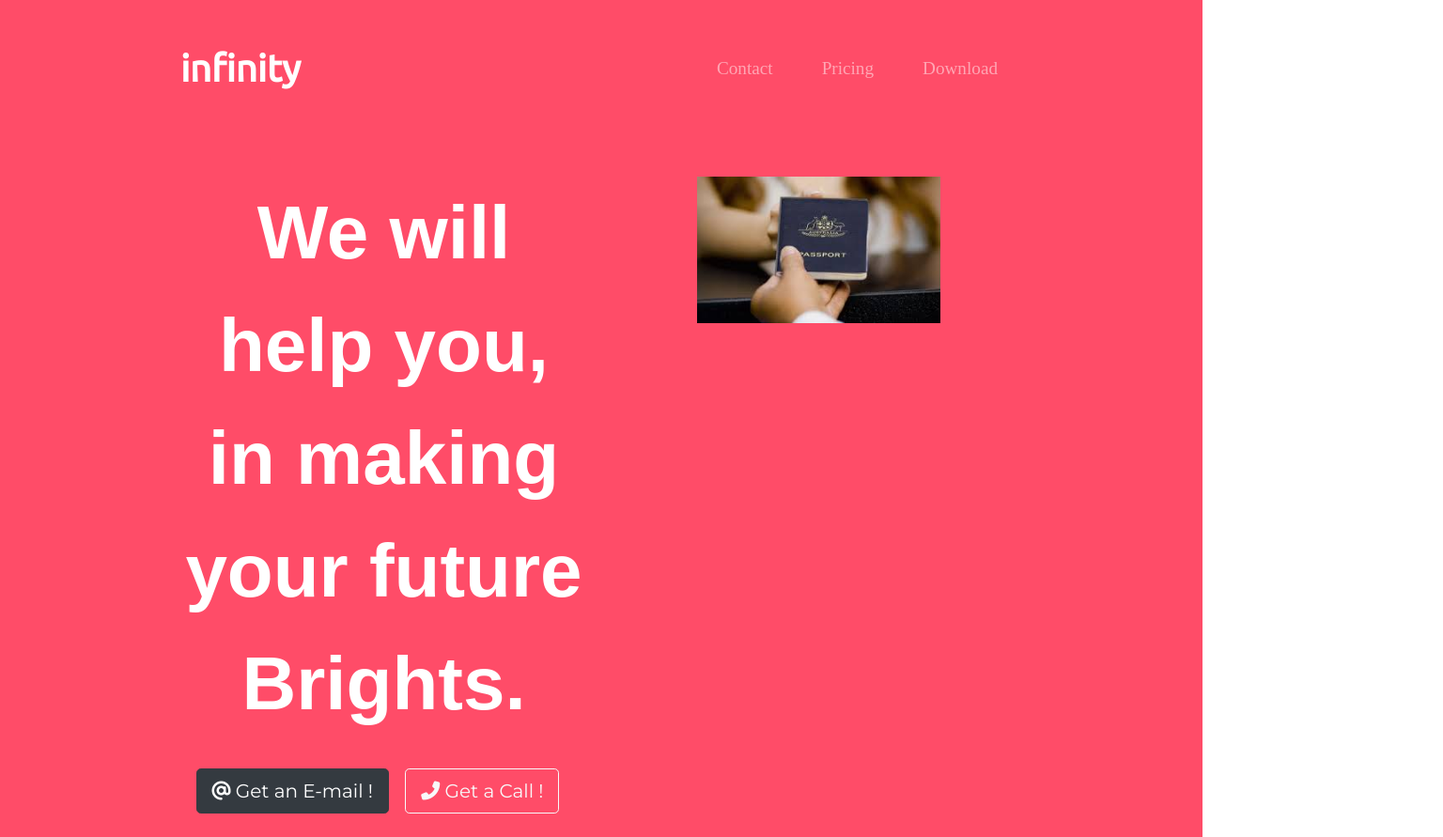
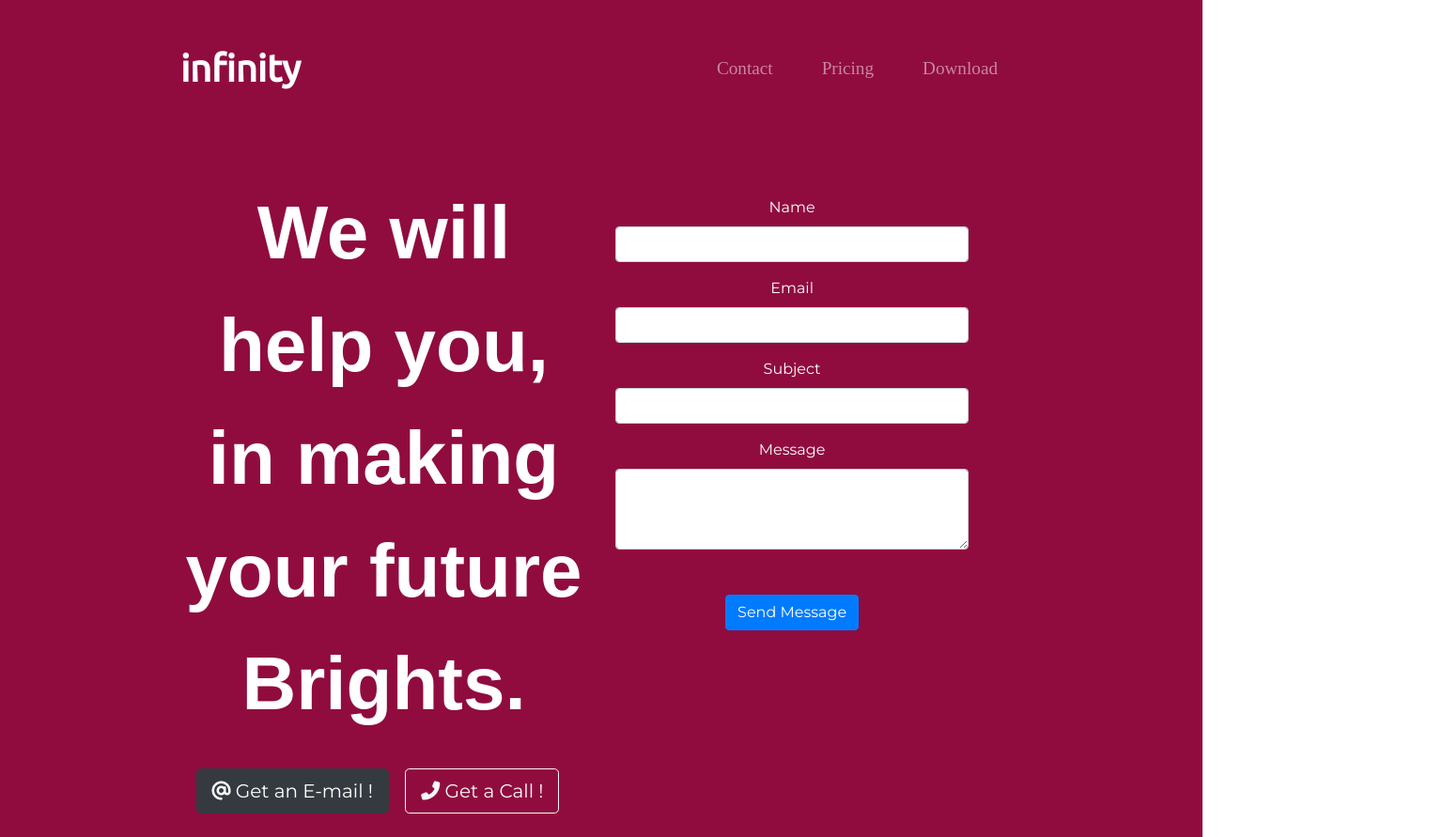
Before and after one commit to Rahul-saroha007/test, a plain HTML site: page index.html in a window 1280 px wide. Shown: the top 891 px of the page at 94% size, 1536 px wide, since content can reach past the window. Drawn offline with nearby package versions, Linux system fonts and the light colour scheme.

Commit message:
Add files via upload

```diff
--- a/css/styles.css
+++ b/css/styles.css
@@ -5,7 +5,7 @@ body {
 
 
 #title {
-  background-color: #ff4c68;
+  background-color: #900c3f;
   color: #fff;
 }
 
@@ -61,6 +61,22 @@ p {
   position: absolute;
   right: 20%;
 }
+
+/* contact form */
+.shake{
+  margin-right:10%;
+  margin-top: 5%;
+}
+
+.title-contact-form{
+  width: 70%;
+  position: absolute;
+  /* margin-right:1%;
+  margin-top: 10%;  */
+
+}
+
+/* contact form end*/
 
 /* features */
 #features {
--- a/index.html
+++ b/index.html
@@ -59,11 +59,52 @@
           <button type="button" class="btn btn-dark btn-lg download-button"><i class="fas fa-at"></i> Get an E-mail !</button>
           <button type="button" class="btn btn-outline-light btn-lg download-button"><i class="fas fa-phone-alt"></i> Get a Call !</button>
         </div>
-        <div class="col-lg-6">
+        <!-- <div class="col-lg-6">
           <img class="title-image" src="images/passport.jpg" alt="iphone-mockup">
+        </div> -->
+
+      <!--CONTACT FORM-->
+      <!-- contact form -->
+      <section class="contact-form-1">
+      <div class="title-contact-form">
+        <div class="col-md-6 wow animated fadeInRight" data-wow-delay=".2s">
+          <form class="shake" role="form" method="post" id="contactForm" name="contact-form" data-toggle="validator">
+            <!-- Name -->
+            <div class="form-group ">
+              <label class="control-label" for="name">Name</label>
+              <input class="form-control" id="name" type="text" name="name" required data-error="Please enter your name">
+              <div class="help-block with-errors"></div>
+            </div>
+            <!-- email -->
+            <div class="form-group ">
+              <label class="control-label" for="email">Email</label>
+              <input class="form-control" id="email" type="email" name="email" required data-error="Please enter your Email">
+              <div class="help-block with-errors"></div>
+            </div>
+            <!-- Subject -->
+            <div class="form-group ">
+              <label class="control-label">Subject</label>
+              <input class="form-control" id="msg_subject" type="text" name="subject" required data-error="Please enter your message subject">
+              <div class="help-block with-errors"></div>
+            </div
+            <!-- Message -->
+            <div class="form-group ">
+              <label for="message" class="control-label">Message</label>
+              <textarea class="form-control" rows="3" id="message" name="message" required data-error="Write your message"></textarea>
+              <div class="help-block with-errors"></div>
+            </div>
+            <!-- Form Submit -->
+            <div class="form-submit mt-5">
+              <button class="btn btn-primary" type="submit" id="form-submit"><i class="material-icons mdi mdi-message-outline"></i> Send Message</button>
+              <div id="msgSubmit" class="h3 text-center hidden"></div>
+              <div class="clearfix"></div>
+            </div>
+          </form>
         </div>
       </div>
-
+      <!--FORM END-->
+    </div>
+   </section>
   </section>
 
   </div>
@@ -133,9 +174,9 @@
   <!-- Pricing -->
   <section class="pricing-roww" id="pricing">
     <div class="pricing-text">
-    <h2>A Plan for Every one Needs</h2>
-    <p>Simple and affordable price plans for you.</p>
-  </div>
+      <h2>A Plan for Every one Needs</h2>
+      <p>Simple and affordable price plans for you.</p>
+    </div>
     </div>
     <div class="row">
       <div class="pricing-column col-lg-4 col-md-6">
@@ -195,7 +236,7 @@
 
   <section id="cta">
     <h1>IELTS</h1>
-    <h3 class="cta-text">Get a free class to seehow we will help you to 8+ bands in your exam.</h3>
+    <h3 class="cta-text">Get a free class to seehow we will help you to 7+ bands in your exam.</h3>
     <button type="button" class="btn btn-dark btn-lg download-button"><i class="fas fa-at"></i> Get an E-mail !</button>
     <button type="button" class="btn btn-outline-light btn-lg download-button"><i class="fas fa-phone-alt"></i> Get a Call !</button>
   </section>
```
